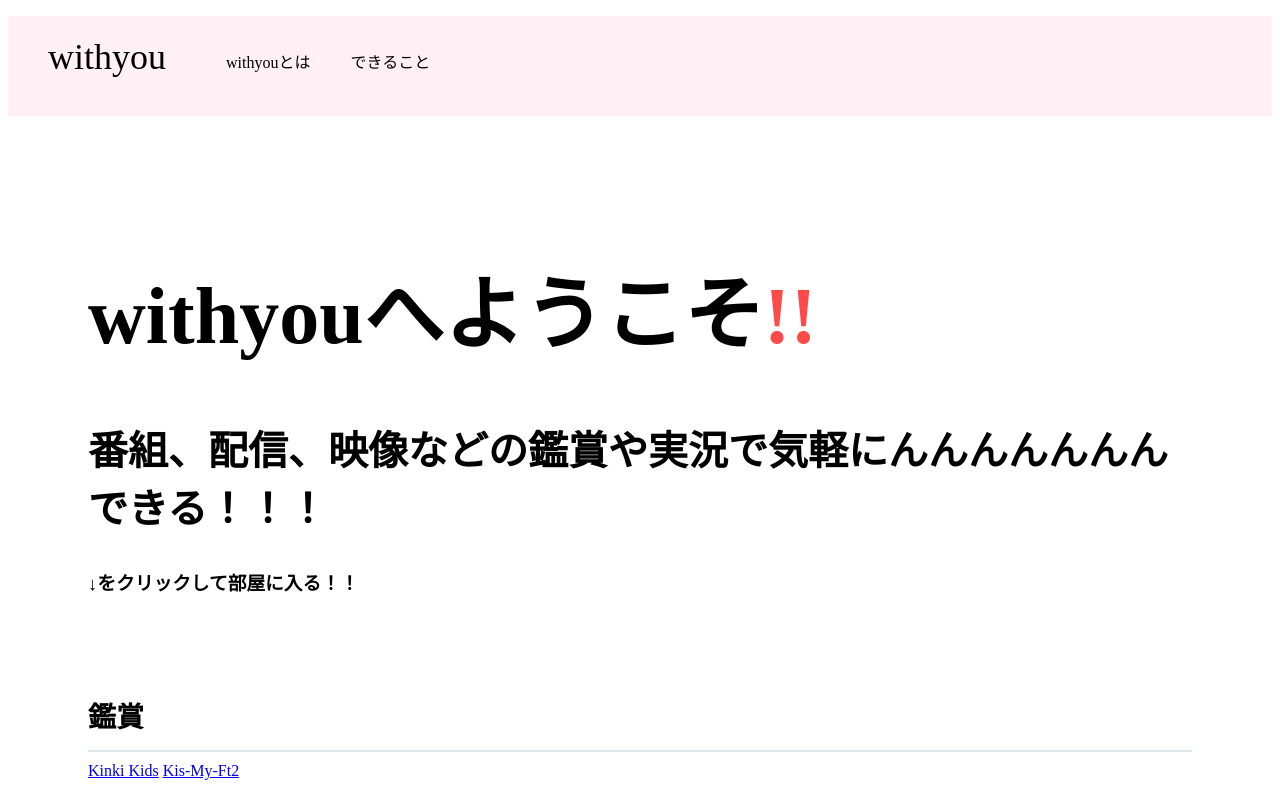
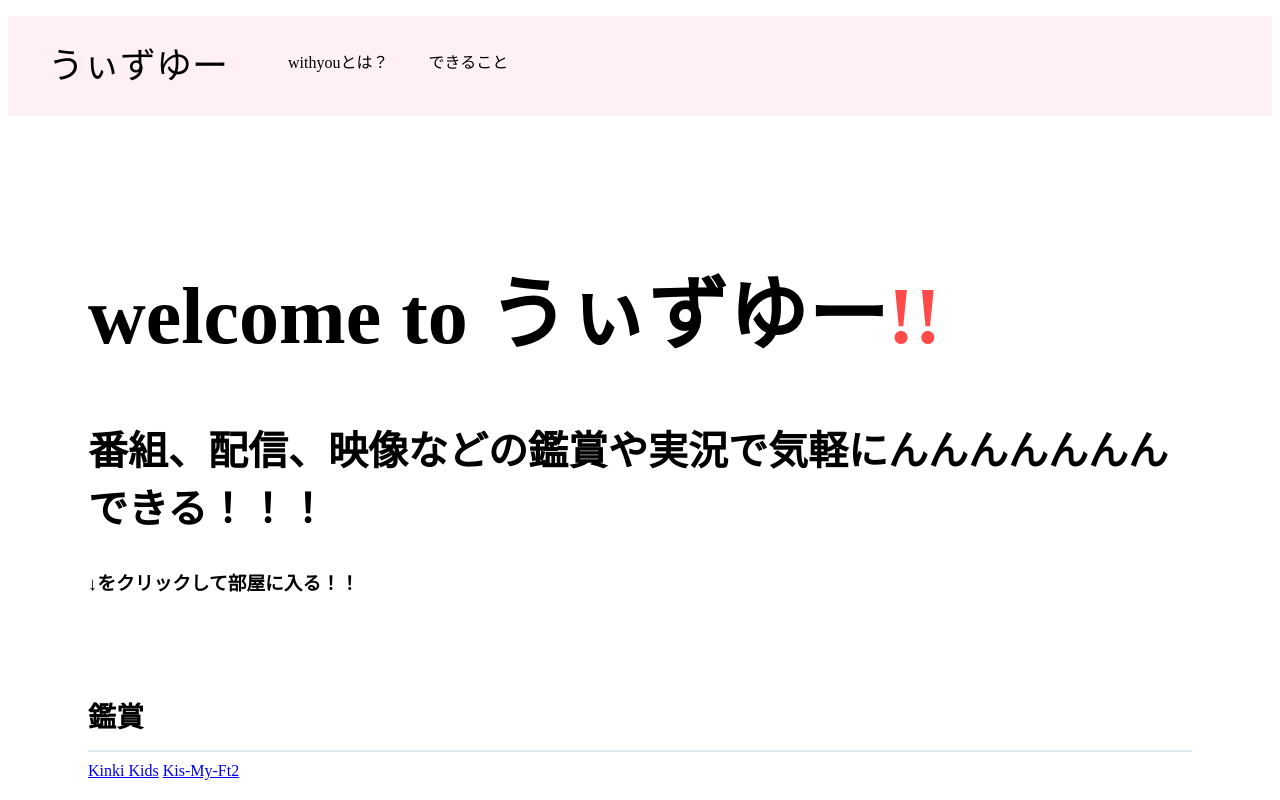
Before and after one commit to rika0001/rika0001.github.io, a plain HTML site: page indexsub.html in a window 1280 px wide. Shown: the top 800 px of the page. Drawn offline with Linux system fonts and the light colour scheme.

Commit message:
20200408

```diff
--- a/indexsub.html
+++ b/indexsub.html
@@ -7,10 +7,10 @@
   </head>
   <body>
     <div class="header">
-      <div class="header-logo">withyou</div>
+      <div class="header-logo">うぃずゆー</div>
       <div class="header-list">
         <ul>
-          <li>withyouとは</li>
+          <li>withyouとは？</li>
           <li>できること</li>
           <!-- <li>お問い合わせ</li> -->
         </ul>
@@ -18,7 +18,7 @@
     </div>
     <div class="main">
       <div class="copy-container">
-        <h1>withyouへようこそ<span>!!</span></h1>
+        <h1>welcome to うぃずゆー<span>!!</span></h1>
 		    <h2>番組、配信、映像などの鑑賞や実況で気軽にんんんんんんんできる！！！</h2>
         <h3>↓をクリックして部屋に入る！！</h3>
       </div>
```
Lines whose indentation alone changed are shown as unchanged.
